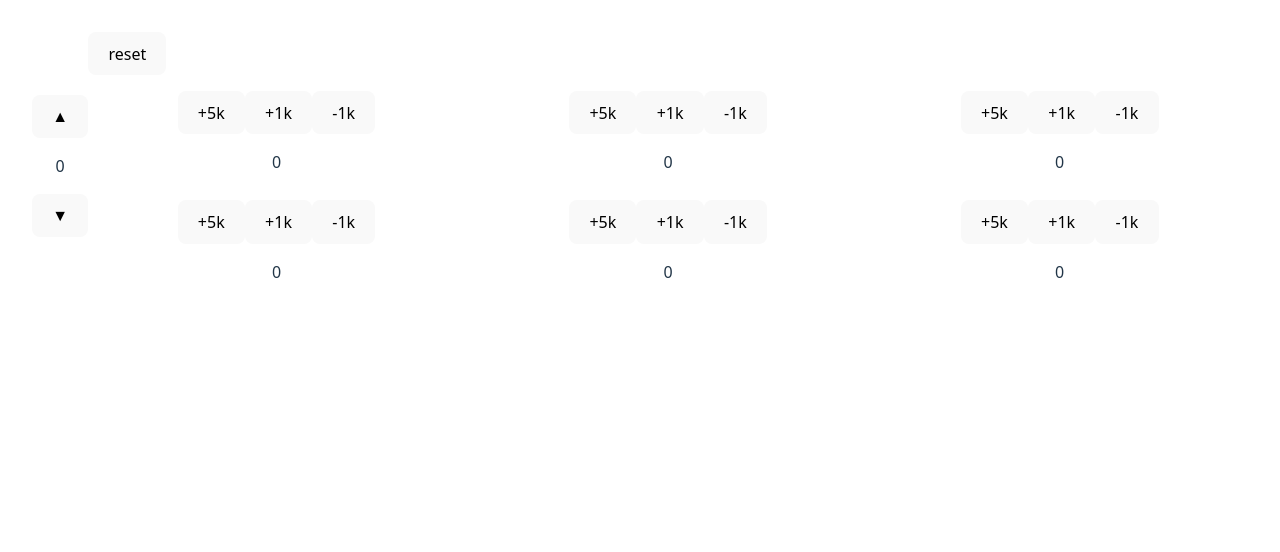
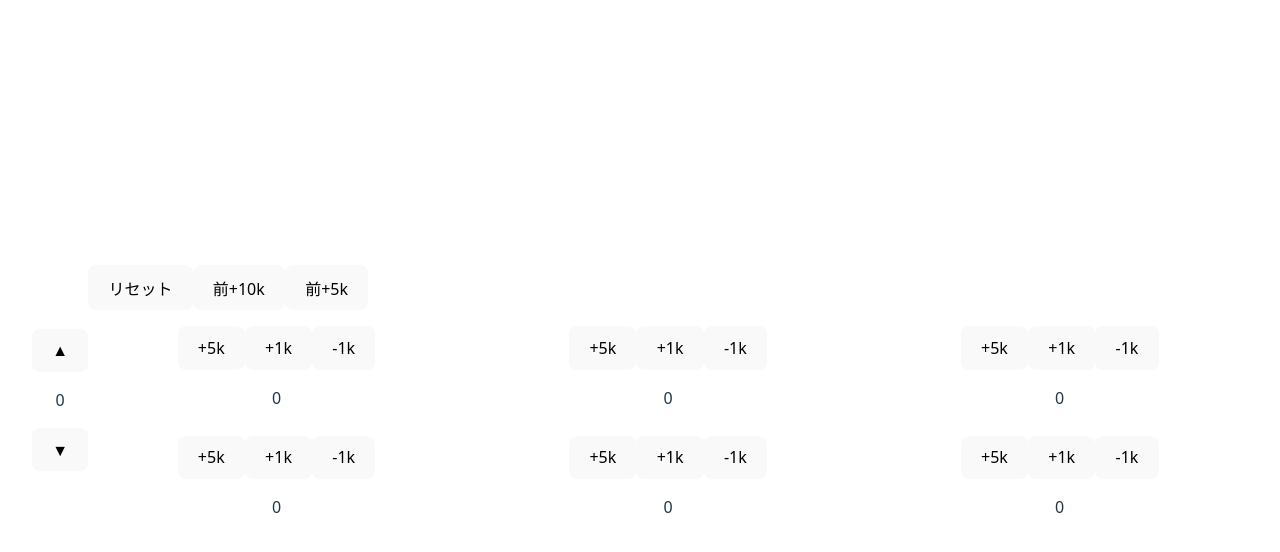
Before and after one commit to yutarohabu/Van-kei, a React (Vite) app: page / in a window 1280 px wide. Shown: the top 552 px of the page. Built offline with nearby package versions, Linux system fonts and the light colour scheme.

Commit message:
change:前列+10k+5k追加

```diff
--- /dev/null
+++ b/capacitor.config.json
@@ -0,0 +1,5 @@
+{
+  "appId": "com.test.vankei",
+  "appName": "Vankei",
+  "webDir": "dist"
+}
--- a/index.html
+++ b/index.html
@@ -7,8 +7,9 @@
     <title>Van-kei</title>
   </head>
   <body>
-    <div id="root"></div>
-    <script type="module" src="/src/main.jsx"></script>
+    <div id="root">
+      <script type="module" src="/src/main.jsx"></script>
+    </div>
 
     <!-- スマホの時は横画面で使用する様促す -->
     <div id="rotate-warning" class="alert">
--- a/package.json
+++ b/package.json
@@ -10,6 +10,8 @@
     "preview": "vite preview"
   },
   "dependencies": {
+    "@capacitor/cli": "^7.2.0",
+    "@capacitor/core": "^7.2.0",
     "react": "^19.0.0",
     "react-dom": "^19.0.0"
   },
--- a/src/App.css
+++ b/src/App.css
@@ -34,7 +34,7 @@
 
 .contents{
   display: flex;
-  padding: 2rem;
+  margin: 0 2rem;
 }
 
 .card {
--- a/src/component/card/card.jsx
+++ b/src/component/card/card.jsx
@@ -1,11 +1,23 @@
 import { useState, useEffect  } from 'react'
 import styles from './card.module.css'
 
-export const Card = ({ reset }) => {
+export const Card = ({ reset, front }) => {
     const [power, setPower] = useState(0)
 
     useEffect(() => {
+        if(front==10){
+            console.log('front:10k')
+            setPower((count)=>count + 10000)
+        }
+        else if(front==5){
+            console.log('front:5k')
+            setPower((count)=>count + 5000)
+        }
+    }, [front])
+
+    useEffect(() => {
         if (reset) {
+            console.log('reset:true')
             setPower(0);
         }
     }, [reset]);
--- a/src/component/cards/cards.jsx
+++ b/src/component/cards/cards.jsx
@@ -4,21 +4,37 @@ import { useState } from "react";
 
 export const Cards = () => {
     const [reset, setReset] = useState(false)
+    const [front, setFront] = useState(0)
 
     const handleReset = () => {
         setReset(true);
         setTimeout(() => setReset(false), 0);
     };
 
+    const handleFront = (power) => {
+        switch(power){
+            case 10:
+                setFront(10)
+                break
+            case 5:
+                setFront(5)
+                break
+        }
+    //     setFront(true);
+        setTimeout(() => setFront(0), 0);
+    };
+
     return(
         <div className={styles.content}>
             <div className={styles.buttons}>
-                <button onClick={handleReset}>reset</button>
+                <button onClick={handleReset}>リセット</button>
+                <button onClick={() => handleFront(10)}>前+10k</button>
+                <button onClick={() => handleFront(5)}>前+5k</button>
             </div>
             <div className={styles.cards}>
-                <Card reset={reset}/>
-                <Card reset={reset}/>
-                <Card reset={reset}/>
+                <Card reset={reset} front={front}/>
+                <Card reset={reset} front={front}/>
+                <Card reset={reset} front={front}/>
                 <Card reset={reset}/>
                 <Card reset={reset}/>
                 <Card reset={reset}/>
--- a/src/index.css
+++ b/src/index.css
@@ -24,8 +24,8 @@ a:hover {
 
 body {
   margin: 0;
-  /* display: flex; */
-  /* place-items: center; */
+  display: flex;
+  align-items: center;
   min-width: 320px;
   min-height: 100vh;
 }
```
Also changed, not shown: 1 other file (tests, documents, lock files or other folders).
